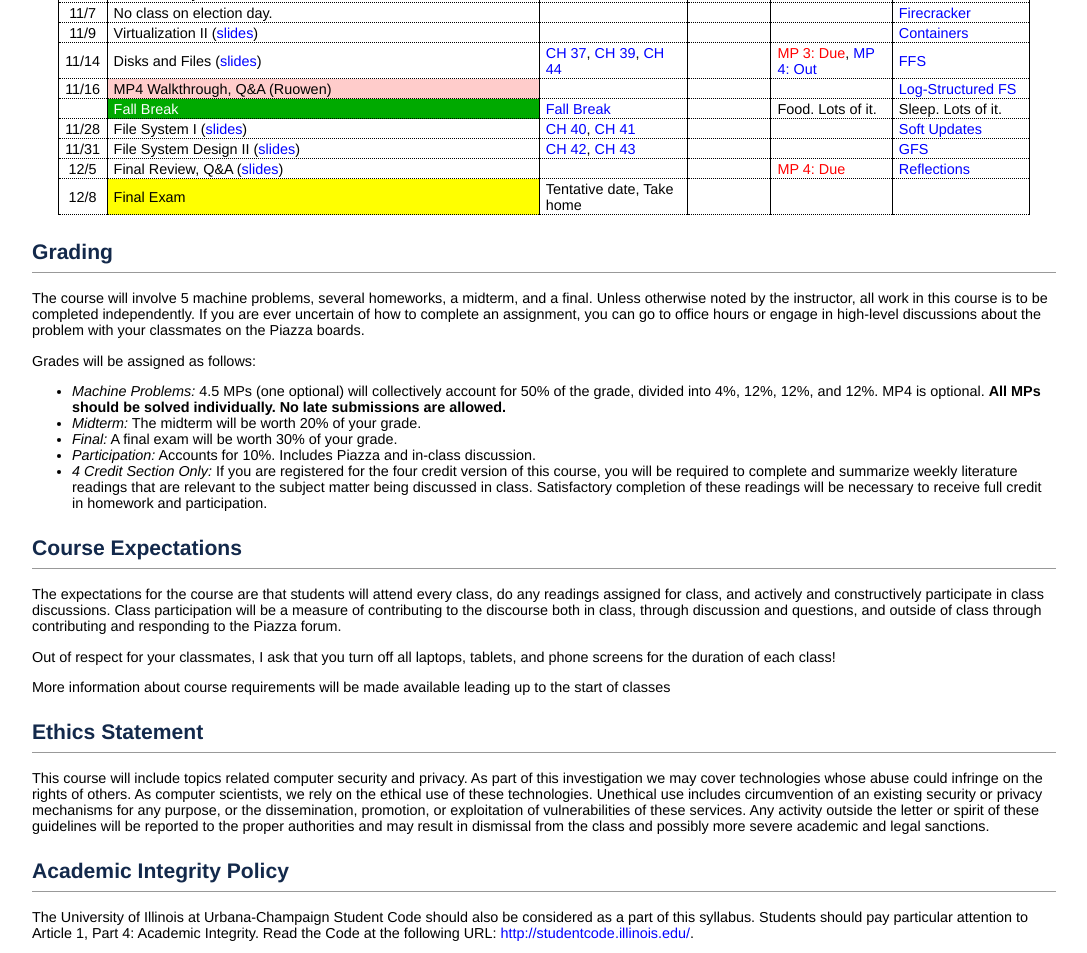
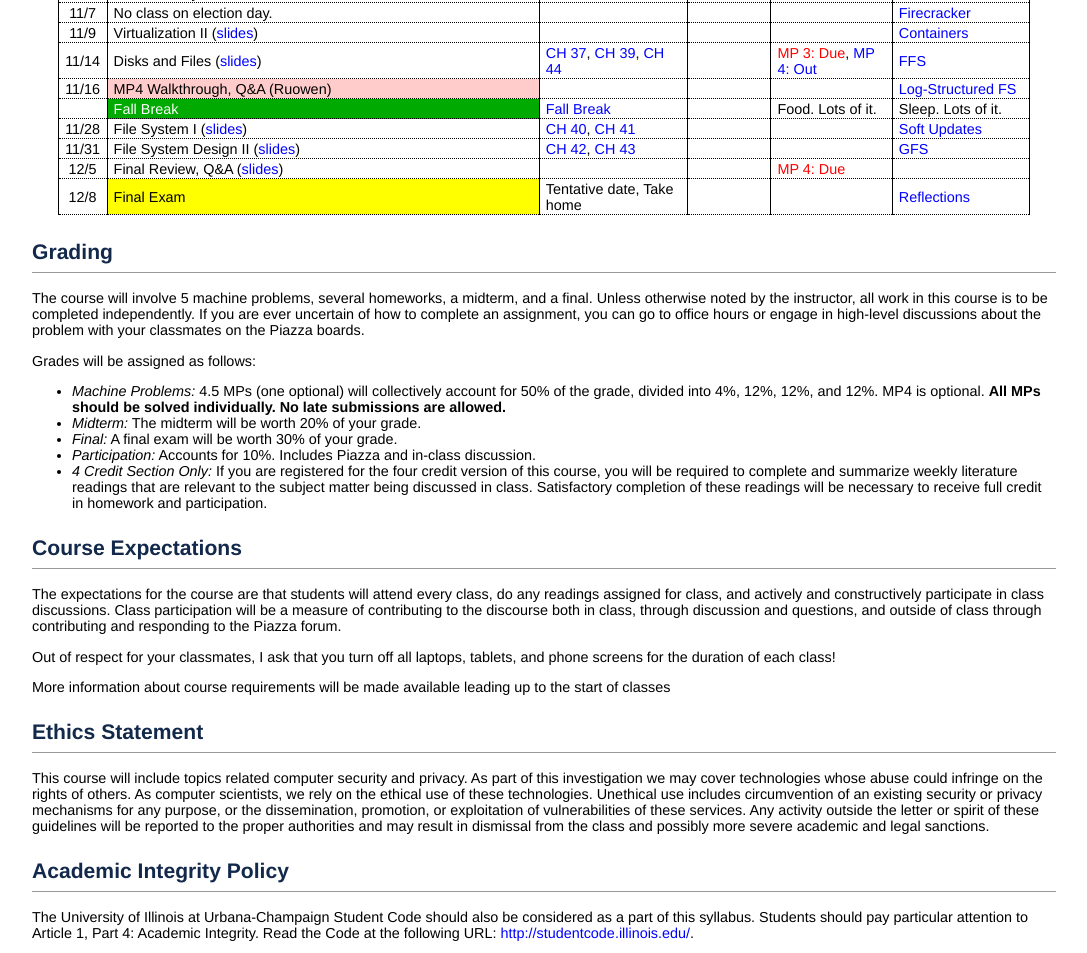
Before and after one commit to cs423-uiuc/cs423-uiuc.github.io, a plain HTML site: page fall23/index.html in a window 1280 px wide. Shown: the part 1676-2629 px from the top of the page, without its empty margins (96-1183 px from the left). Drawn offline with Linux system fonts and the light colour scheme.

Commit message:
Update index.html

```diff
--- a/fall23/index.html
+++ b/fall23/index.html
@@ -896,7 +896,7 @@
   <td>&nbsp;</td>
   <td><font color="red">MP 4: Due</font></td>
   <td>
-    <a href="https://dl.acm.org/doi/10.1145/360051.360074" target="_blank">Reflections</a>
+
   </td>
   </tr>
 
@@ -906,7 +906,9 @@
   <td>Tentative date, Take home</td>
   <td>&nbsp;</td>
   <td>&nbsp;</td>
-  <td>&nbsp;</td>
+  <td>
+	  <a href="https://dl.acm.org/doi/10.1145/360051.360074" target="_blank">Reflections</a>
+  </td>
   </tr>
 
   <!--
```
